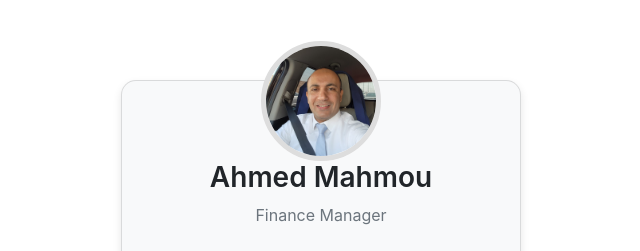
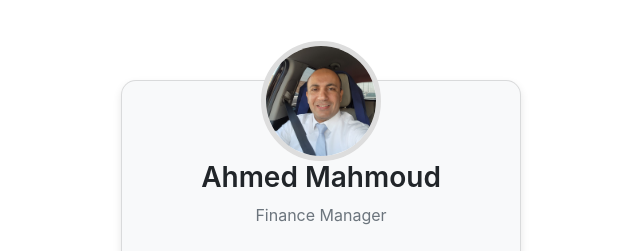
Before and after one commit to ZainulAbidin-dot/marcus_wu_vcard, a plain HTML site: page index.html in a window 1280 px wide. Shown: the top 251 px of the page, without its empty margins (319-959 px from the left). Drawn offline with nearby package versions, Linux system fonts and the light colour scheme.

Commit message:
fix: correct spelling of name in contact info

```diff
--- a/index.html
+++ b/index.html
@@ -91,7 +91,7 @@
         </div>
         <!-- Contact Info -->
         <div class="text-center">
-            <h3>Ahmed Mahmou</h3>
+            <h3>Ahmed Mahmoud</h3>
             <p class="text-muted">Finance Manager</p>
         </div>
         <div class="contact-info">
```
